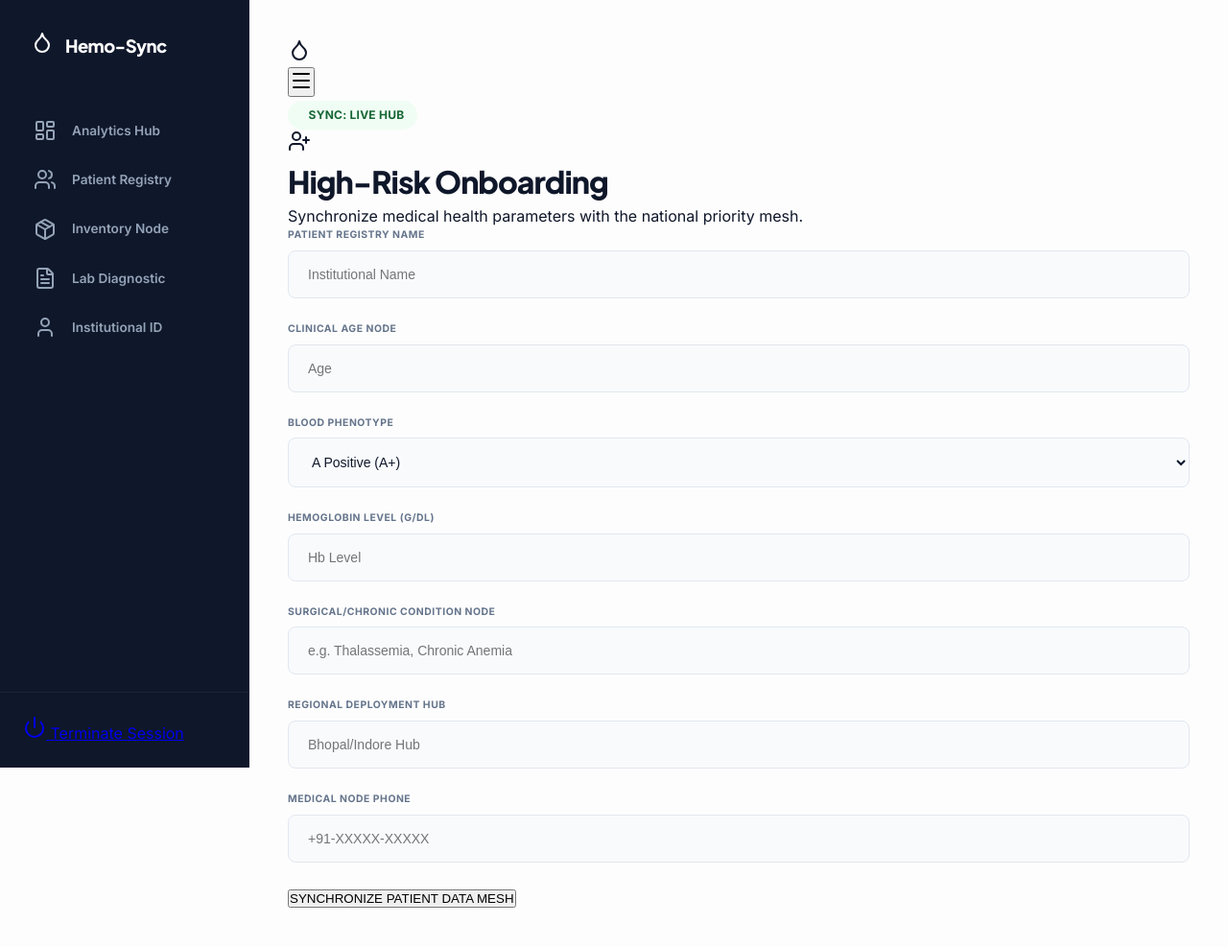
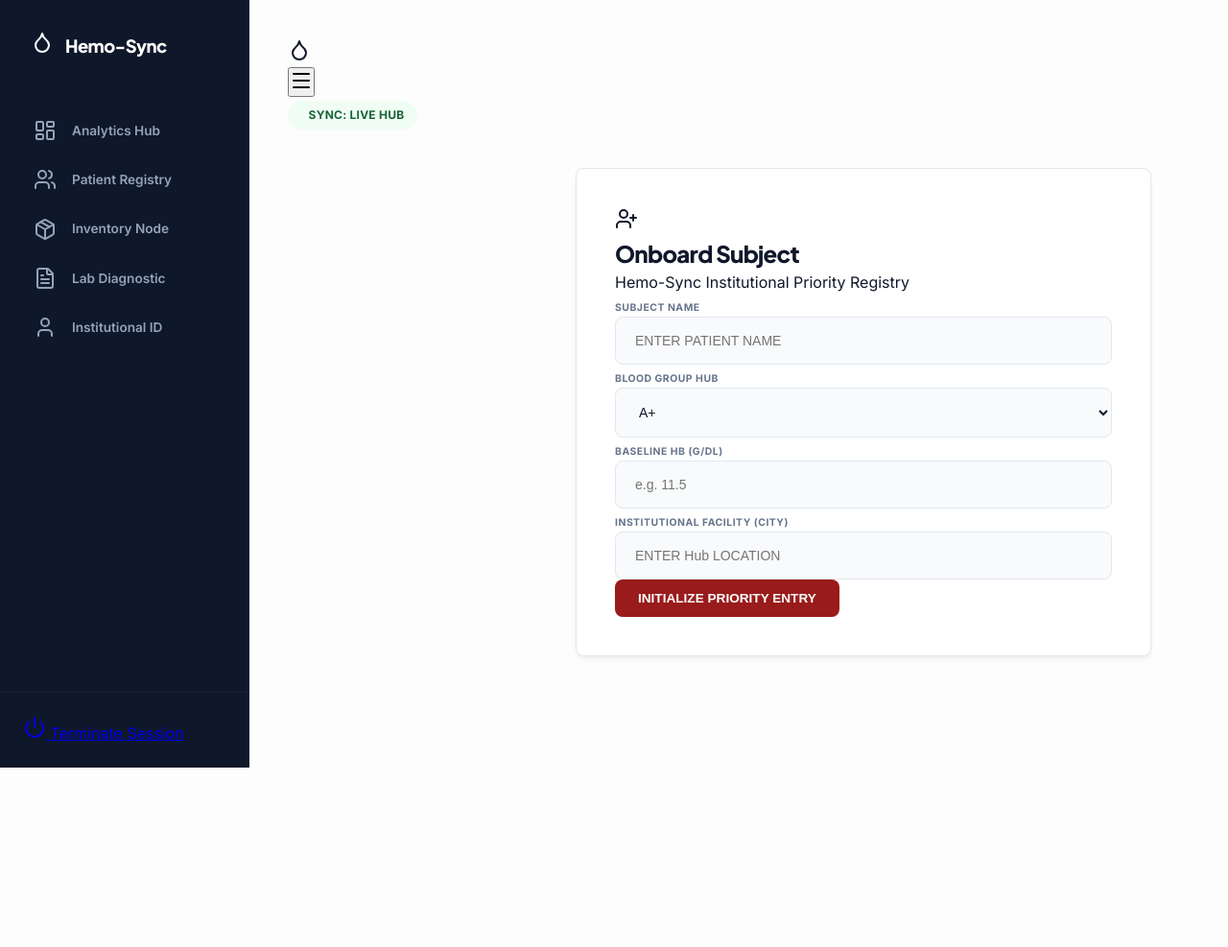
Before and after one commit to ShrutiTiwari2005/Blood_bank, a Flask app: page /onboard_patient in a window 1280 px wide. Shown: the whole page at 96% size. After the commit the page ends 800 px from the top, so only its background shows below. Run offline with Flask 3, Linux system fonts and the light colour scheme; the visitor is signed in with stand-in values (Sample User, id 1); data that the repository does not hold is empty; some libraries are stand-ins or nearby versions.

Commit message:
ui: Refactored onboarding nodes to Hemo-Sync standard

```diff
--- a/app/templates/onboard_patient.html
+++ b/app/templates/onboard_patient.html
@@ -2,92 +2,63 @@
 
 {% block content %}
 
-<div class="min-h-[90vh] flex items-center justify-center py-20 px-8 relative overflow-hidden reveal active">
+<!-- v5.0 HEMO-SYNC Patient Onboarding Node -->
+<div class="main-content flex items-center justify-center min-h-[90vh] reveal active">
 
-    <!-- Deep SaaS Background Elements -->
-    <div class="absolute -top-40 -left-40 w-[600px] h-[600px] bg-emerald-500/5 blur-[120px] rounded-full"></div>
-    <div class="absolute -bottom-40 -right-40 w-[600px] h-[600px] bg-blue-500/5 blur-[120px] rounded-full"></div>
+    <div class="max-w-xl w-full">
+        <div class="clinical-card p-10 shadow-2xl border-t-8 border-t-red-800">
+            <div class="text-center mb-10">
+                <div class="h-12 w-12 bg-red-700 rounded-2xl flex items-center justify-center mx-auto mb-6 shadow-lg shadow-red-900/10">
+                    <i data-lucide="user-plus" class="text-white" size="28"></i>
+                </div>
+                <h2 class="text-3xl font-black text-slate-800 tracking-tight">Onboard Subject</h2>
+                <p class="text-slate-400 text-[10px] font-black uppercase tracking-widest mt-3">Hemo-Sync Institutional Priority Registry</p>
+            </div>
 
-    <div class="max-w-2xl w-full relative z-10">
-
-        <div class="text-center mb-12">
-            <div class="h-16 w-16 bg-emerald-500 rounded-[2rem] flex items-center justify-center shadow-2xl shadow-emerald-500/20 mx-auto mb-8">
-                <i data-lucide="user-plus" class="text-white" size="32"></i>
-            </div>
-            <h1 class="text-4xl font-black text-slate-800 tracking-tighter">High-Risk Onboarding</h1>
-            <p class="text-slate-500 mt-3 font-medium opacity-80">Synchronize medical health parameters with the national priority mesh.</p>
-        </div>
-
-        <div class="luxury-card p-10 shadow-2xl border-t-8 border-t-emerald-500">
-
-            {% with messages = get_flashed_messages(with_categories=true) %}
-                {% if messages %}
-                    {% for category, message in messages %}
-                        <div class="p-4 mb-8 text-xs font-black rounded-2xl flex items-center gap-3 {{ 'bg-red-50 text-red-600 border border-red-100' if category == 'error' else 'bg-emerald-50 text-emerald-600 border border-emerald-100' }}">
-                            <i data-lucide="{{ 'alert-circle' if category == 'error' else 'check-circle' }}" size="14"></i>
-                            {{ message }}
-                        </div>
-                    {% endfor %}
-                {% endif %}
-            {% endwith %}
-
-            <form method="POST" action="/onboard_patient" class="space-y-8">
+            <form method="POST" class="space-y-6">
                 <input type="hidden" name="csrf_token" value="{{ csrf_token() }}">
 
-                <div class="grid grid-cols-2 gap-8">
-                    <div class="form-group">
-                        <label class="text-[10px] uppercase font-black tracking-widest text-slate-400 mb-3 block">Patient Registry Name</label>
-                        <input type="text" name="name" class="input-elite h-14" placeholder="Institutional Name" required>
+                <div class="space-y-1">
+                    <label class="text-[10px] font-black uppercase text-slate-400 tracking-[0.2em] ml-1">Subject Name</label>
+                    <input type="text" name="name" required
+                        class="w-full bg-slate-50 border border-slate-100 rounded-xl p-4 text-sm font-bold text-slate-800 focus:outline-none focus:border-red-700 transition-all font-mono"
+                        placeholder="ENTER PATIENT NAME">
+                </div>
+
+                <div class="grid grid-cols-2 gap-6">
+                    <div class="space-y-1">
+                        <label class="text-[10px] font-black uppercase text-slate-400 tracking-[0.2em] ml-1">Blood Group Hub</label>
+                        <select name="blood_group" class="w-full bg-slate-50 border border-slate-100 rounded-xl p-4 text-sm font-bold text-slate-800 focus:outline-none focus:border-red-700 transition-all">
+                            <option value="A+">A+</option>
+                            <option value="A-">A-</option>
+                            <option value="B+">B+</option>
+                            <option value="B-">B-</option>
+                            <option value="O+">O+</option>
+                            <option value="O-">O-</option>
+                            <option value="AB+">AB+</option>
+                            <option value="AB-">AB-</option>
+                        </select>
                     </div>
-                    <div class="form-group">
-                        <label class="text-[10px] uppercase font-black tracking-widest text-slate-400 mb-3 block">Clinical Age Node</label>
-                        <input type="number" name="age" class="input-elite h-14" placeholder="Age" required>
+                    <div class="space-y-1">
+                        <label class="text-[10px] font-black uppercase text-slate-400 tracking-[0.2em] ml-1">Baseline Hb (g/dL)</label>
+                        <input type="number" step="0.1" name="current_hb" required
+                            class="w-full bg-slate-50 border border-slate-100 rounded-xl p-4 text-sm font-bold text-slate-800 focus:outline-none focus:border-red-700 transition-all font-mono"
+                            placeholder="e.g. 11.5">
                     </div>
                 </div>
 
-                <div class="grid grid-cols-2 gap-8">
-                    <div class="form-group">
-                        <label class="text-[10px] uppercase font-black tracking-widest text-slate-400 mb-3 block">Blood Phenotype</label>
-                        <select name="blood_group" class="input-elite h-14 w-full bg-white">
-                            <option value="A+">A Positive (A+)</option>
-                            <option value="A-">A Negative (A-)</option>
-                            <option value="B+">B Positive (B+)</option>
-                            <option value="B-">B Negative (B-)</option>
-                            <option value="O+">O Positive (O+)</option>
-                            <option value="O-">O Negative (O-)</option>
-                            <option value="AB+">AB Positive (AB+)</option>
-                            <option value="AB-">AB Negative (AB-)</option>
-                        </select>
-                    </div>
-                    <div class="form-group">
-                        <label class="text-[10px] uppercase font-black tracking-widest text-slate-400 mb-3 block">Hemoglobin Level (g/dL)</label>
-                        <input type="number" step="0.1" name="hb" class="input-elite h-14" placeholder="Hb Level" required>
-                    </div>
+                <div class="space-y-1">
+                    <label class="text-[10px] font-black uppercase text-slate-400 tracking-[0.2em] ml-1">Institutional Facility (City)</label>
+                    <input type="text" name="city" required
+                        class="w-full bg-slate-50 border border-slate-100 rounded-xl p-4 text-sm font-bold text-slate-800 focus:outline-none focus:border-red-700 transition-all font-mono"
+                        placeholder="ENTER Hub LOCATION">
                 </div>
 
-                <div class="form-group">
-                    <label class="text-[10px] uppercase font-black tracking-widest text-slate-400 mb-3 block">Surgical/Chronic Condition Node</label>
-                    <input type="text" name="condition" class="input-elite h-14" placeholder="e.g. Thalassemia, Chronic Anemia" required>
-                </div>
-
-                <div class="grid grid-cols-2 gap-8">
-                    <div class="form-group">
-                        <label class="text-[10px] uppercase font-black tracking-widest text-slate-400 mb-3 block">Regional Deployment Hub</label>
-                        <input type="text" name="city" class="input-elite h-14" placeholder="Bhopal/Indore Hub" required>
-                    </div>
-                    <div class="form-group">
-                        <label class="text-[10px] uppercase font-black tracking-widest text-slate-400 mb-3 block">Medical Node Phone</label>
-                        <input type="text" name="phone" class="input-elite h-14" placeholder="+91-XXXXX-XXXXX" required>
-                    </div>
-                </div>
-
-                <button type="submit" class="w-full btn-elite btn-primary py-5 text-sm shadow-xl shadow-emerald-500/20 tracking-widest">
-                    SYNCHRONIZE PATIENT DATA MESH
+                <button type="submit" class="w-full btn-hemo py-5 text-[10px] font-black tracking-widest shadow-xl">
+                    INITIALIZE PRIORITY ENTRY
                 </button>
             </form>
-
         </div>
-
     </div>
 
 </div>
@@ -95,5 +66,4 @@
 <script>
     lucide.createIcons();
 </script>
-
 {% endblock %}
```
Also changed, not shown: app/templates/onboarding.html (+36 -44 lines).
